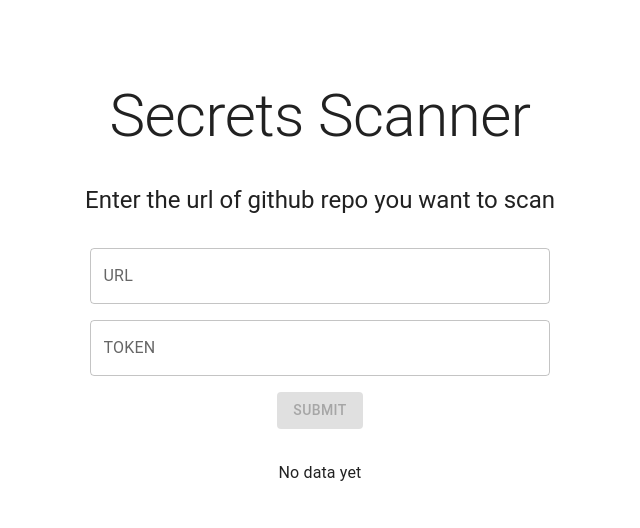
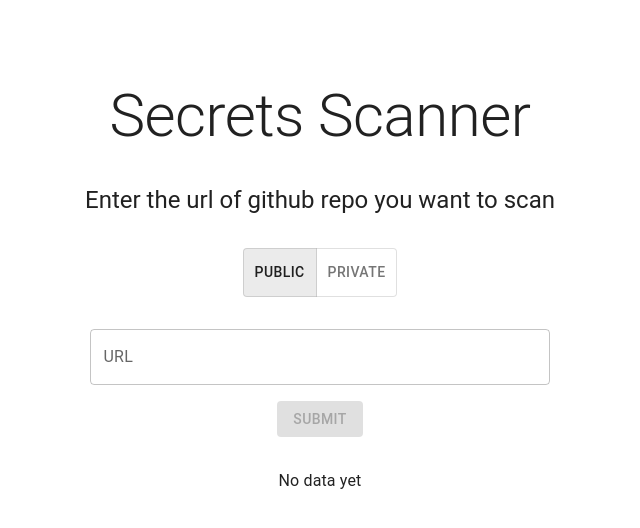
Before and after one commit to FilipDonoval/microblink-challenge, a React app in the folder frontend/: page / in a window 1280 px wide. Shown: the top 528 px of the page, without its empty margins (320-960 px from the left). Built offline with nearby package versions, Linux system fonts and the light colour scheme; the HTML template or start-up script is replaced by a standard one.

Commit message:
add private repo toggle frontend

```diff
--- a/frontend/src/App.tsx
+++ b/frontend/src/App.tsx
@@ -1,5 +1,5 @@
 import { useState } from 'react'
-import { Box, Button, Container, Stack, TextField, Typography } from '@mui/material'
+import { Box, Button, Container, Stack, TextField, ToggleButton, ToggleButtonGroup, Typography } from '@mui/material'
 import './App.css'
 
 function App() {
@@ -7,6 +7,7 @@
     const [isLoading, setIsLoading] = useState(false)
     const [inputUrl, setInputUrl] = useState("")
     const [token, setToken] = useState("")
+    const [privateRepo, setPrivateRepo] = useState(false)
 
     const handleSubmit = async (event: React.FormEvent<HTMLFormElement>) => {
         event.preventDefault()
@@ -22,7 +23,7 @@
                 },
                 body: JSON.stringify({
                     repo_url: inputUrl,
-                    token: token
+                    token: privateRepo ? token : ''
                 }),
             })
 
@@ -52,25 +53,54 @@
 
     }
 
+    function handleRepoChange(value: boolean) {
+        setPrivateRepo(value)
+    }
+
     return (
         <Container sx={{ height: '100vh', pt: 10 }}>
             <Stack spacing={4} alignItems='center' justifyContent='center'>
                 <Typography variant='h2' sx={{ textAlign: 'center' }}>Secrets Scanner</Typography>
                 <Typography variant='h5'>Enter the url of github repo you want to scan</Typography>
 
+                <RepoButton privateRepo={privateRepo} onChange={handleRepoChange}></RepoButton>
+
                 <Box component='form' onSubmit={handleSubmit} sx={{ width: '100%', display: 'flex', flexDirection: 'column', alignItems: 'center', gap: 2 }}>
                     <TextField sx={{ width: { xs: '90%', sm: '60%', md: '40%' } }} label='URL' variant='outlined' value={inputUrl} disabled={isLoading} onChange={(e) => setInputUrl(e.target.value)}></TextField>
-                    <TextField sx={{ width: { xs: '90%', sm: '60%', md: '40%' } }} label='TOKEN' variant='outlined' value={token} disabled={isLoading} onChange={(e) => setToken(e.target.value)}></TextField>
+                    {
+                        privateRepo && <TextField sx={{ width: { xs: '90%', sm: '60%', md: '40%' } }} label='TOKEN' variant='outlined' value={token} disabled={isLoading} onChange={(e) => setToken(e.target.value)}></TextField>
+                    }
                     <Button variant='contained' type="submit" loading={isLoading} disabled={!inputUrl}>
                         Submit
                     </Button>
                 </Box>
+
 
                 <div>
                     {data ? <ParsedData data={data}></ParsedData> : (<div>No data yet</div>)}
                 </div>
             </Stack>
         </Container>
+    )
+}
+
+function RepoButton({ privateRepo, onChange }: { privateRepo: boolean, onChange: Function }) {
+
+    const handleState = (_: React.MouseEvent<HTMLElement>, newState: boolean | null) => {
+        if (newState !== null) {
+            onChange(newState)
+        }
+    }
+
+    return (
+        <ToggleButtonGroup
+            value={privateRepo}
+            exclusive
+            onChange={handleState}
+        >
+            <ToggleButton value={false} disableRipple>Public</ToggleButton>
+            <ToggleButton value={true} disableRipple>Private</ToggleButton>
+        </ToggleButtonGroup>
     )
 }
 
```
Also changed, not shown: 1 other file (tests, documents, lock files or other folders).
